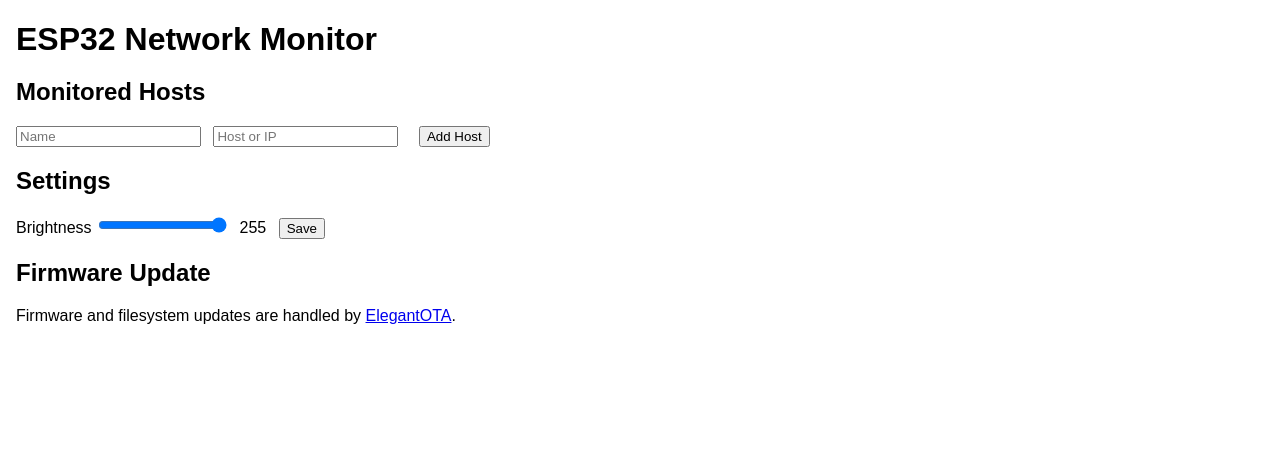
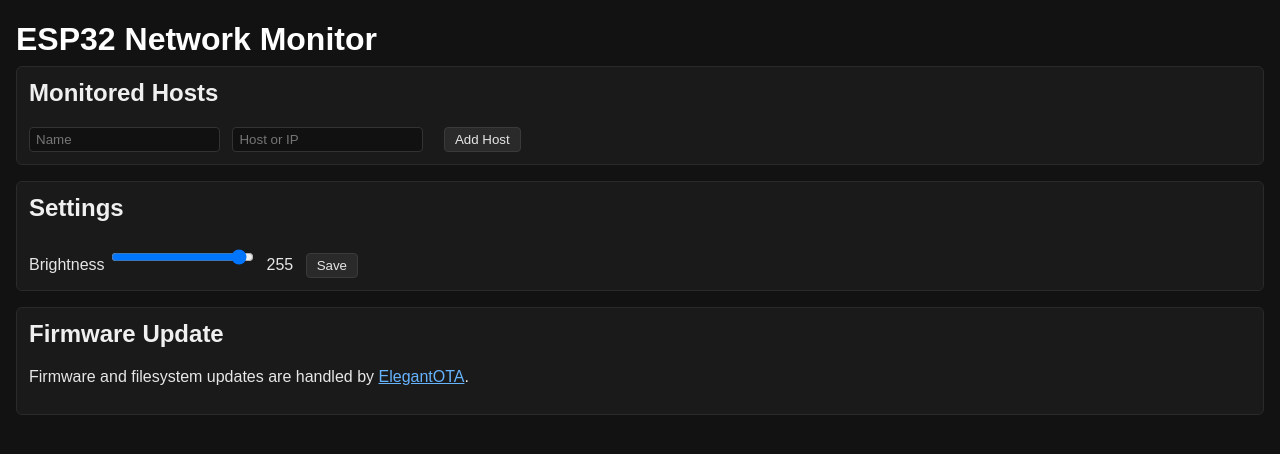
Before and after one commit to azsoccerpop/esp32-network-monitor, a plain HTML site: page data/index.html in a window 1280 px wide. Drawn offline with Linux system fonts and the light colour scheme; no server answers.

```diff
--- a/data/style.css
+++ b/data/style.css
@@ -1,7 +1,67 @@
-body { font-family: sans-serif; margin: 16px; }
-h1 { margin-bottom: 8px; }
-section { margin-bottom: 16px; }
-ul { padding-left: 20px; }
-li { margin-bottom: 6px; }
-input { margin-right: 8px; }
-button { margin-left: 8px; }
+body {
+  font-family: sans-serif;
+  margin: 16px;
+  background: #121212;
+  color: #e6e6e6;
+}
+
+h1 {
+  margin-bottom: 8px;
+  color: #ffffff;
+}
+
+h2 {
+  margin-top: 0;
+  color: #f0f0f0;
+}
+
+section {
+  margin-bottom: 16px;
+  background: #1a1a1a;
+  border: 1px solid #2a2a2a;
+  border-radius: 6px;
+  padding: 12px;
+}
+
+ul {
+  padding-left: 0;
+  list-style: none;
+  margin: 0;
+}
+
+li {
+  margin-bottom: 6px;
+  background: #222222;
+  border-radius: 4px;
+  padding: 8px;
+  display: flex;
+  align-items: center;
+  justify-content: space-between;
+}
+
+input {
+  margin-right: 8px;
+  background: #111111;
+  color: #e6e6e6;
+  border: 1px solid #333333;
+  border-radius: 4px;
+  padding: 4px 6px;
+}
+
+button {
+  margin-left: 8px;
+  background: #2a2a2a;
+  color: #e6e6e6;
+  border: 1px solid #3a3a3a;
+  border-radius: 4px;
+  padding: 4px 10px;
+  cursor: pointer;
+}
+
+button:hover {
+  background: #3a3a3a;
+}
+
+a {
+  color: #66b3ff;
+}
```
Also changed, not shown: 1 other file.
